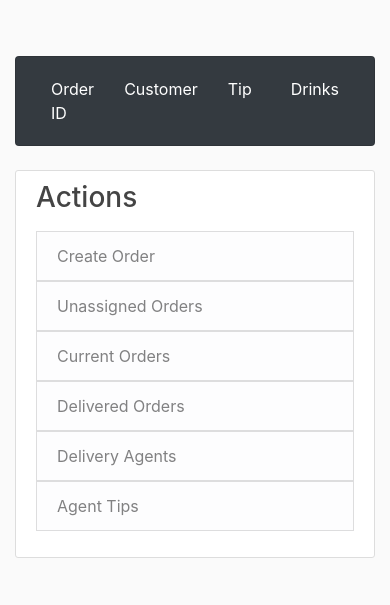
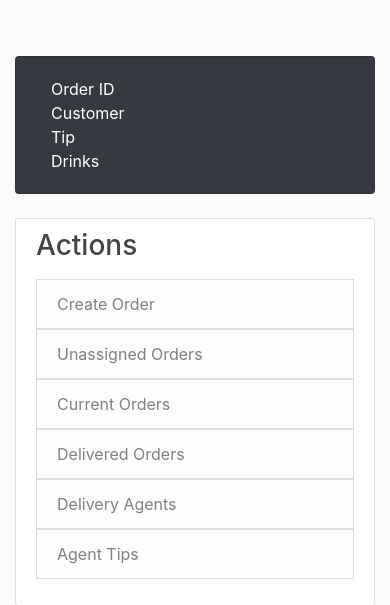
Before and after one commit to FoodDeliverySystem/FoodDeliveryApp, a Flask app: template web/templates/orders_list.html in a window 390 px wide. Shown: the part 72-677 px from the top of the page. Run offline with Flask 2, Linux system fonts and the light colour scheme; the template is opened without the code that fills it: values that come from a table or form of the project are taken from there, others are empty; some libraries are stand-ins or nearby versions.

Commit message:
changing col width

```diff
--- a/web/templates/orders_list.html
+++ b/web/templates/orders_list.html
@@ -7,16 +7,16 @@
 <br>
 <div class="container card text-left text-white bg-dark">
   <div class="row card-body">
-    <div class="col">
+    <div class="col-md">
       Order ID
     </div>
     <div class="col">
       Customer
     </div>
-    <div class="col">
+    <div class="col-sm">
       Tip
     </div>
-    <div class="col">
+    <div class="col-sm">
       Drinks
     </div>
     <!-- <div class="col">
@@ -29,16 +29,16 @@
  <div class="container card {{ 'row-bg' if order.status == delivery_status }} ">  <!-- " base_func == 'delivered_orders'}} ">-->
   <a class="nav-item nav-link" href="{{ url_for('main.order', order_id=order.id) }}">
     <div class="row card-body">
-      <div class="col">
+      <div class="col-md">
         {{ order.id }}
       </div>
       <div class="col">
         {{ order.cust_name }}
       </div>
-      <div class="col">
+      <div class="col-sm">
         <span class="badge badge-dark">$ {{ order.user_tip }}</span>
       </div>
-      <div class="col">
+      <div class="col-sm">
         <span class="badge badge-dark">{{ 'Yes' if order.drinks }}{{ 'No' if not order.drinks }}</span>
       </div>
       <!-- <div class="col">
```
